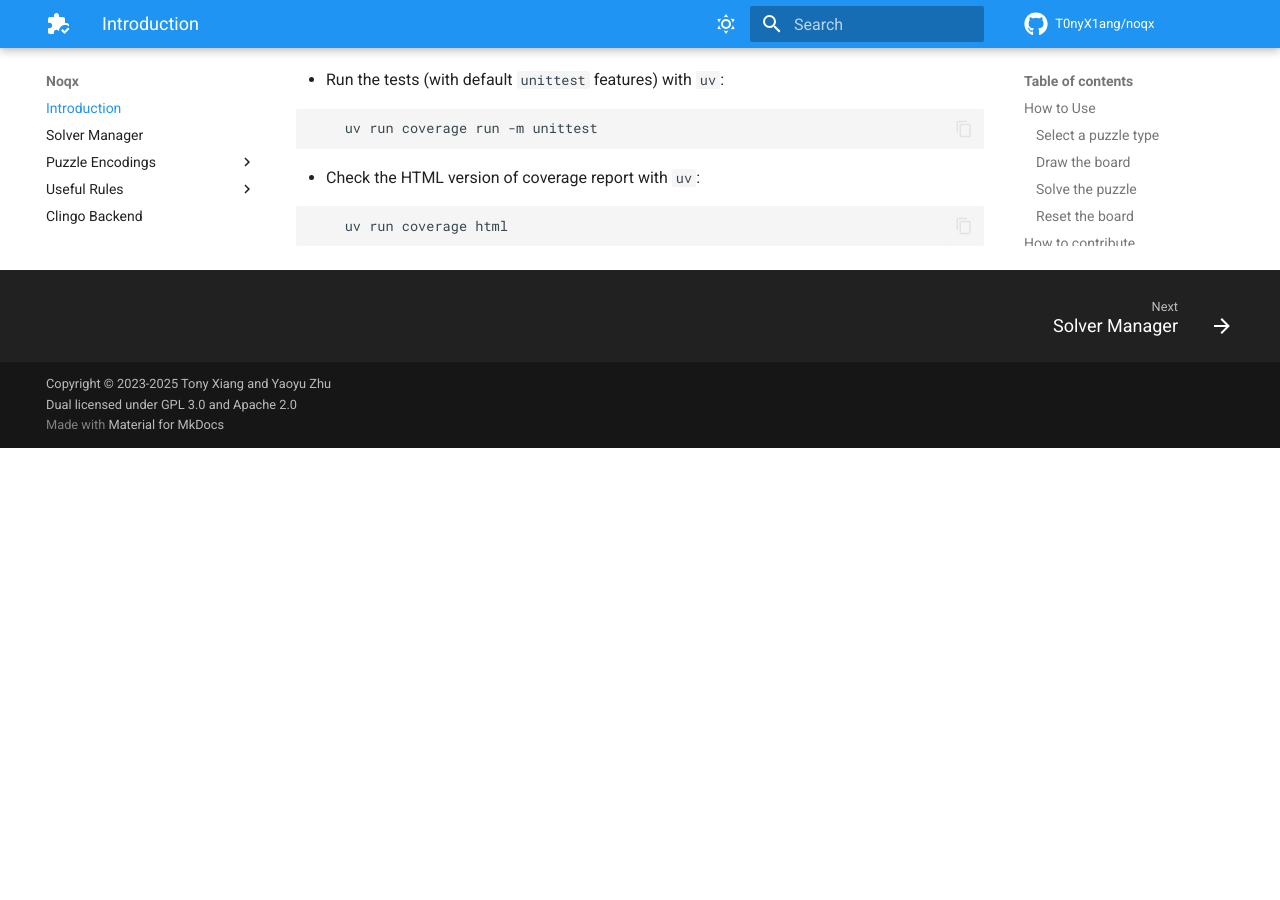
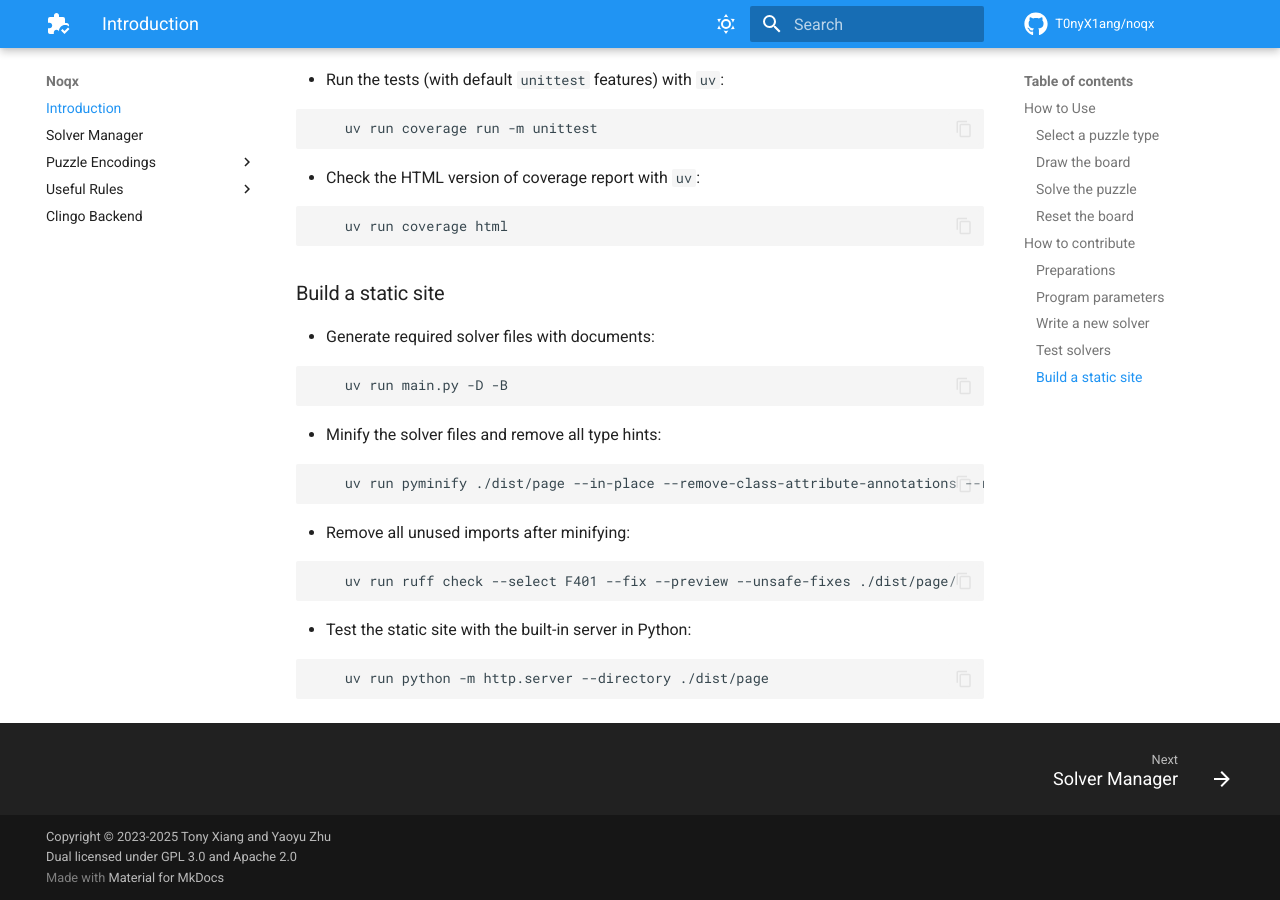
Before and after one commit to T0nyX1ang/noqx, an MkDocs documentation site: the page built from docs/index.md, in a window 1280 px wide and 900 px high, scrolled down 2724 px. Built offline with MkDocs 1.6.1 and Material for MkDocs 9.7.7, drawn with Linux system fonts in a browser that asks for light colours; comment, search, counter and statistics services are not loaded; before the commit the page ends 3172 px from its top, so only the background shows below that; some of the changed text lies outside the part shown.

Commit message:
docs: add instructions on building a static site

````diff
--- a/docs/index.md
+++ b/docs/index.md
@@ -71,7 +71,7 @@
     uv pre-commit install
 ```
 
-### Program Parameters
+### Program parameters
 
 ```text
   usage: uv run main.py [-h] [-H HOST] [-p PORT] [-d] [-tl TIME_LIMIT] [-pt PARALLEL_THREADS] [-B] [-D]
@@ -117,3 +117,29 @@
 ```bash
     uv run coverage html
 ```
+
+### Build a static site
+
+- Generate required solver files with documents:
+
+```bash
+    uv run main.py -D -B
+```
+
+- Minify the solver files and remove all type hints:
+
+```bash
+    uv run pyminify ./dist/page --in-place --remove-class-attribute-annotations --remove-literal-statements
+```
+
+- Remove all unused imports after minifying:
+
+```bash
+    uv run ruff check --select F401 --fix --preview --unsafe-fixes ./dist/page/
+```
+
+- Test the static site with the built-in server in Python:
+
+```bash
+    uv run python -m http.server --directory ./dist/page
+```
````
